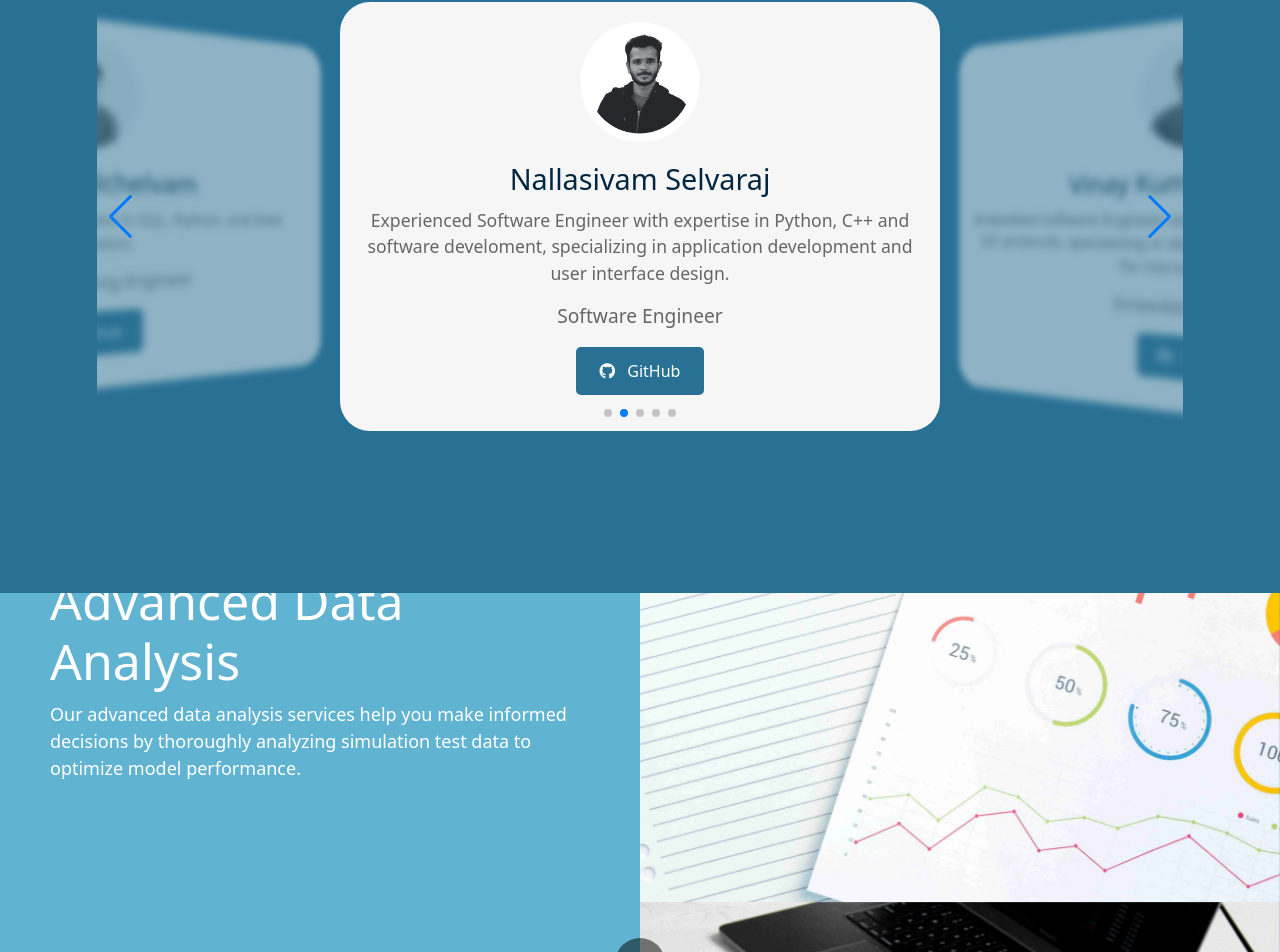
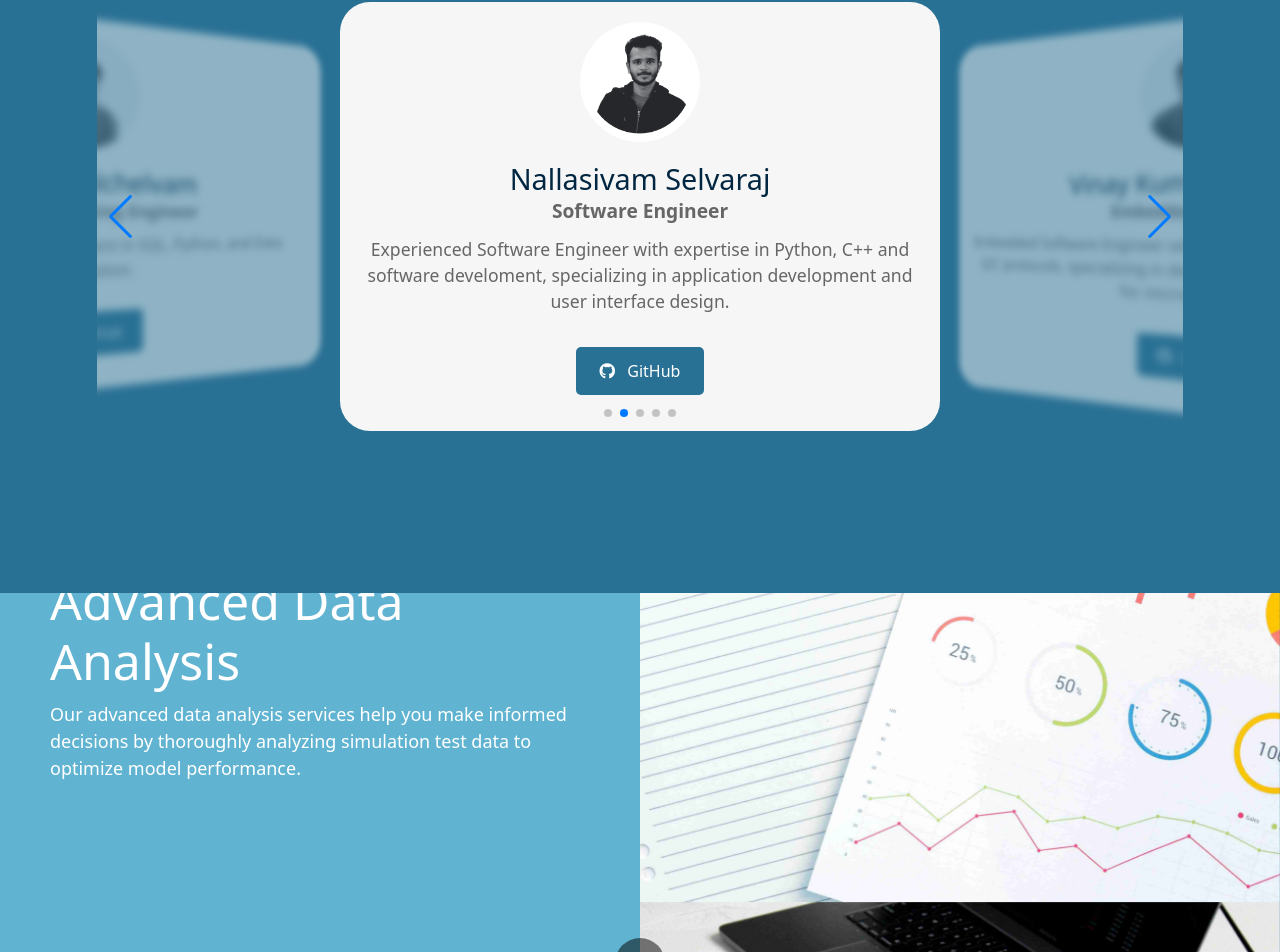
Before and after one commit to Simtestlab/simtestlab_website, a React (Create React App) app: page / in a window 1280 px wide. Shown: the part 1622-2574 px from the top of the page. Built offline with nearby package versions, Linux system fonts and the light colour scheme.

Commit message:
Fixed Employees section

```diff
--- a/src/components/Employees.js
+++ b/src/components/Employees.js
@@ -104,8 +104,8 @@ const Employees = () => {
                     <img src={member.imgSrc} alt="Employee" />
                   <div className="text-box">
                     <h3 className="name">{member.name}</h3>
+                    <span className="job"><strong>{member.job}</strong></span>
                     <p>{member.description}</p>
-                    <span className="job">{member.job}</span>
                   </div>
                 </div>
                 <a href={member.github} className="github-button" target="_blank" rel="noopener noreferrer">
```
